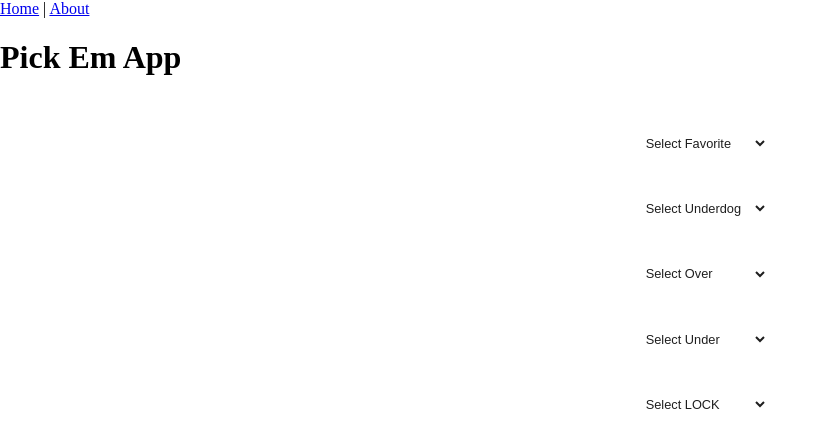
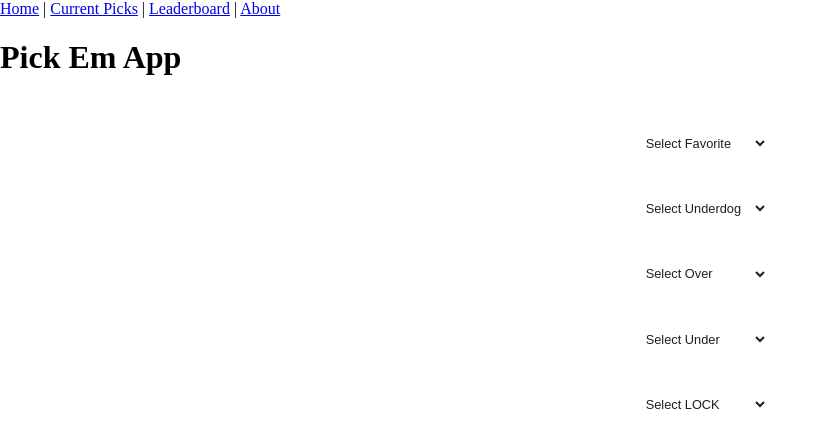
Before and after one commit to michael-abbate/pickem-app-vue, a Vue app in the folder pickem-front-end-v2/: page /selected in a window 1280 px wide. Shown: the top 448 px of the page, without its empty margins (0-828 px from the left). Built offline with nearby package versions, Linux system fonts and the light colour scheme.

Commit message:
add new future routes to nav bar

```diff
--- a/pickem-front-end-v2/src/App.vue
+++ b/pickem-front-end-v2/src/App.vue
@@ -1,6 +1,8 @@
 <template>
   <nav>
     <router-link to="/">Home</router-link> |
+    <router-link to="/">Current Picks</router-link> |
+    <router-link to="/">Leaderboard</router-link> |
     <router-link to="/about">About</router-link>
   </nav>
   <h1>Pick Em App</h1>
```
